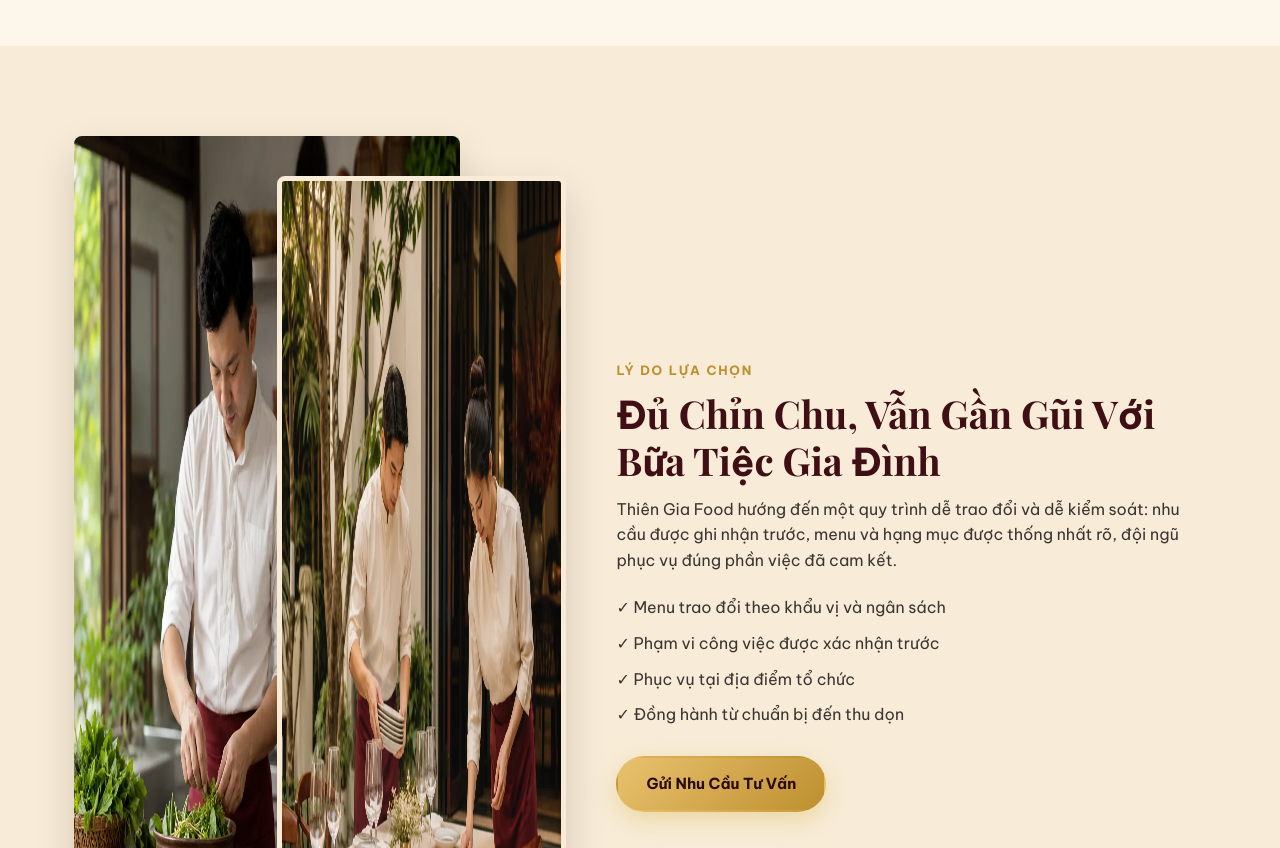
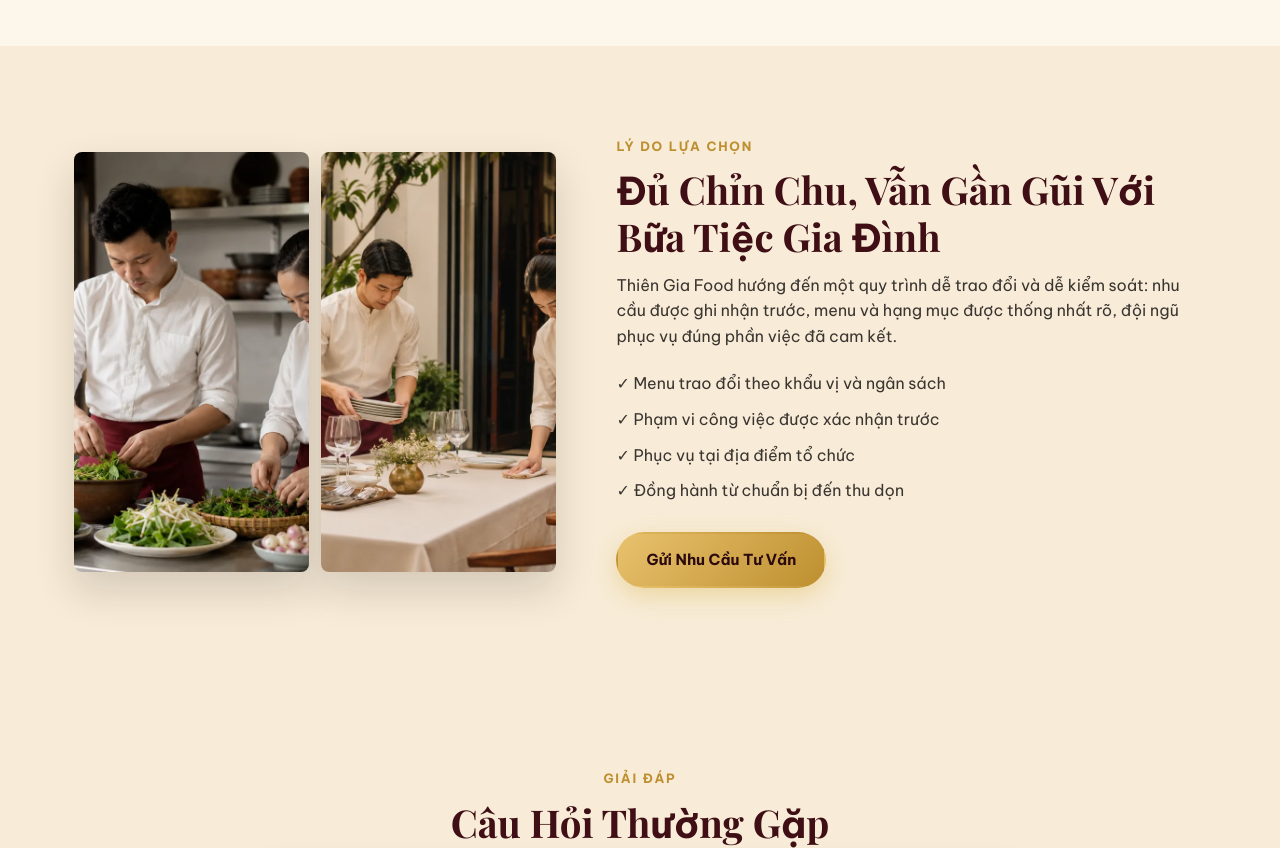
Before and after one commit to acetdcons-dev/thiengiafood, a website: page index.html in a window 1280 px wide. Shown: the part 5500-6348 px from the top of the page. Drawn offline with nearby package versions, Linux system fonts and the light colour scheme.

Commit message:
Fix about section image layout

```diff
--- a/styles.css
+++ b/styles.css
@@ -321,10 +321,21 @@ h1, h2, h3, h4 { font-family: var(--font-display); font-weight: 700; color: var(
 /* ===== ABOUT ===== */
 .about { padding: 90px 0; background: var(--cream-200); }
 .about__inner { display: grid; grid-template-columns: 0.9fr 1.1fr; gap: 60px; align-items: center; }
-.about__media { position: relative; }
-.about__img { border-radius: var(--radius-md); box-shadow: var(--shadow-card); }
-.about__img--1 { width: 80%; }
-.about__img--2 { width: 60%; position: absolute; right: -10px; bottom: -40px; border: 5px solid var(--cream-200); }
+.about__media {
+  display: grid;
+  grid-template-columns: repeat(2, minmax(0, 1fr));
+  gap: 12px;
+  height: 420px;
+}
+.about__img {
+  width: 100%;
+  height: 100%;
+  object-fit: cover;
+  object-position: center;
+  border-radius: var(--radius-md);
+  box-shadow: var(--shadow-card);
+}
+.about__img--1, .about__img--2 { position: static; }
 .about__seal {
   position: absolute; top: -20px; right: 10px;
   width: 100px; height: 100px; border-radius: 50%;
@@ -620,7 +631,7 @@ h1, h2, h3, h4 { font-family: var(--font-display); font-weight: 700; color: var(
   .hero__image { order: 1; max-width: 420px; margin: 0 auto; }
   .usp__grid, .services__grid, .pricing__grid, .gallery__grid { grid-template-columns: repeat(2, 1fr); }
   .about__inner, .booking__inner { grid-template-columns: 1fr; }
-  .about__media { margin-bottom: 40px; max-width: 420px; }
+  .about__media { margin: 0 auto 40px; width: 100%; max-width: 620px; height: 360px; }
   .process__steps { grid-template-columns: repeat(3, 1fr); }
   .menu__dishes { grid-template-columns: repeat(2, 1fr); }
   .testimonials__track { grid-template-columns: repeat(2, 1fr); }
@@ -671,4 +682,5 @@ h1, h2, h3, h4 { font-family: var(--font-display); font-weight: 700; color: var(
   .float-btn--call span:not(svg) { display: none; }
   .hero__benefits { grid-template-columns: 1fr; }
   .hero__cta .btn { width: 100%; }
+  .about__media { height: 250px; gap: 8px; }
 }
```
